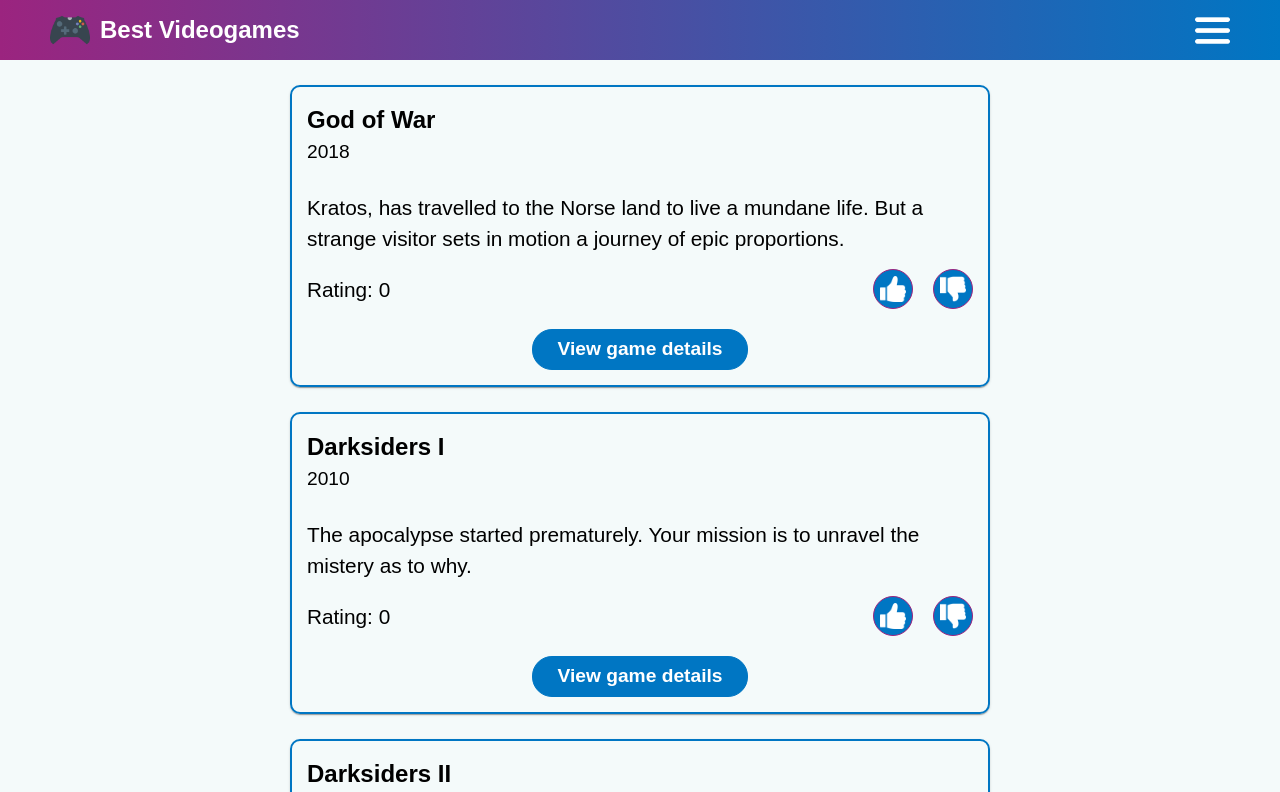
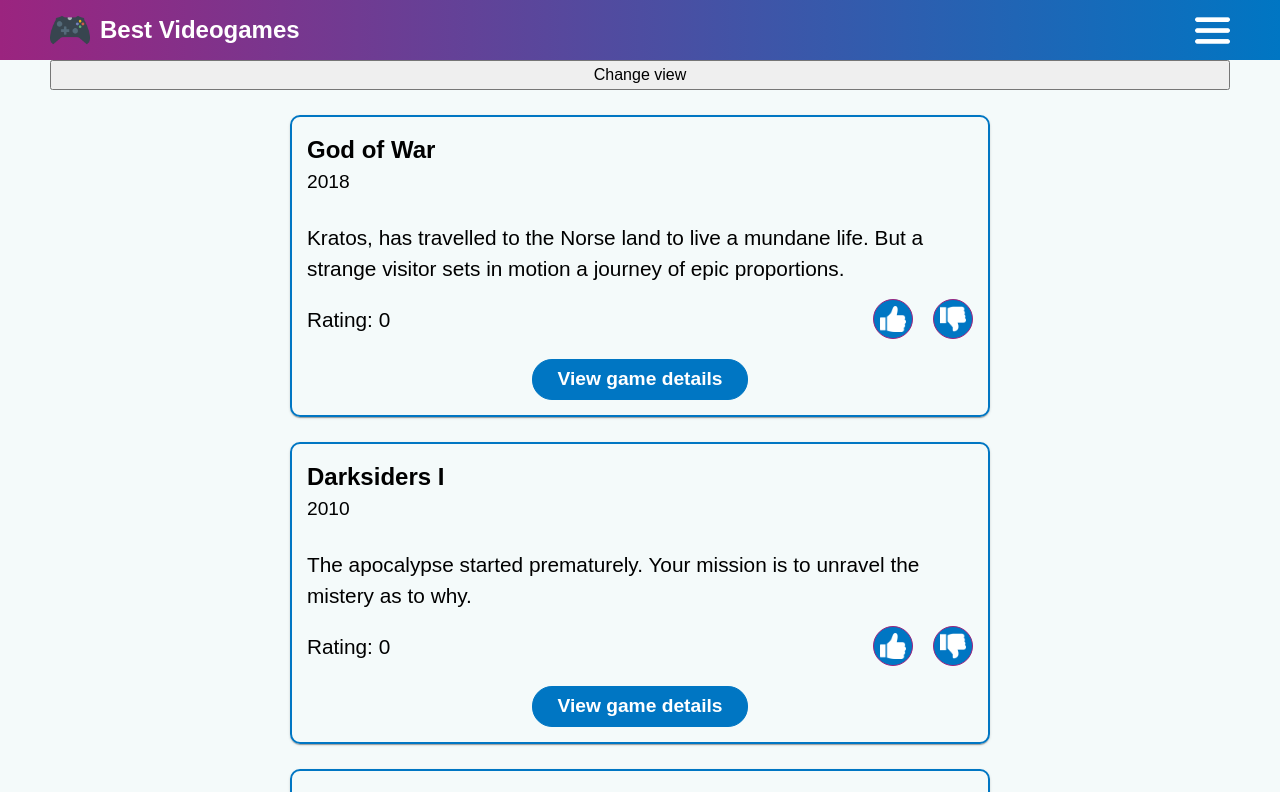
Before and after one commit to lslozano/scalero, a React (Create React App) app: page / in a window 1280 px wide. Shown: the top 792 px of the page. Built offline with nearby package versions, Linux system fonts and the light colour scheme.

Commit message:
Add dynamic styles to change view

```diff
--- a/src/breakPoints.jsx
+++ b/src/breakPoints.jsx
@@ -1,5 +1,6 @@
 export const breakPoints = {
   smallTablet: '@media screen and (min-width: 600px)',
-  largeTablet: '@media screen and (min-width: 800px)',
+  largeTablet: '@media screen and (min-width: 720px)',
+  xLargeTablet: '@media screen and (min-width: 800px)',
   desktop: '@media screen and (min-width: 1024px)',
 };
--- a/src/components/GameCard/styles.jsx
+++ b/src/components/GameCard/styles.jsx
@@ -1,17 +1,24 @@
 import styled from 'styled-components';
 import { breakPoints} from '../../breakPoints';
 
-export const CardContainer = styled.div`
+export const CardContainer = styled.div.attrs({
+  className: 'cardContainer',
+})`
   border: 2px solid #0076c3;
   border-radius: 10px;
   display: flex;
   flex-direction: column;
+  justify-content: space-between;
   margin-block-start: 25px;
   padding: 15px;
   box-shadow: 0px 2px 1px -1px rgb(0 0 0 / 20%), 0px 1px 1px 0px rgb(0 0 0 / 14%), 0px 1px 3px 0px rgb(0 0 0 / 12%);
 
   :hover {
     box-shadow: 10px 10px 5px #9b247f;
+  }
+
+  ${breakPoints.largeTablet} {
+    width: ${props => props.theme.width.gameCard};
   }
 `;
 
@@ -25,7 +32,7 @@ export const Title = styled.p`
 `;
 
 export const Year = styled.p`
-  ${breakPoints.largeTablet} {
+  ${breakPoints.xLargeTablet} {
     font-size: 1.2rem;
   }
 `;
@@ -41,7 +48,7 @@ export const Description = styled.p`
     font-size: 1.1rem;
   }
 
-  ${breakPoints.largeTablet} {
+  ${breakPoints.xLargeTablet} {
     font-size: 1.3rem;
   }
 `;
@@ -59,7 +66,7 @@ export const Rating = styled.p`
     font-size: 1.1rem;
   }
 
-  ${breakPoints.largeTablet} {
+  ${breakPoints.xLargeTablet} {
     font-size: 1.3rem;
   }
 `;
@@ -77,7 +84,7 @@ export const ButtonDetail = styled.div`
     text-decoration: none;
   };
 
-  ${breakPoints.largeTablet} {
+  ${breakPoints.xLargeTablet} {
     a {
       font-size: 1.2rem;
     }
--- a/src/components/GameDetails/styles.jsx
+++ b/src/components/GameDetails/styles.jsx
@@ -24,7 +24,7 @@ export const Title = styled.p`
 `;
 
 export const Year = styled.p`
-  ${breakPoints.largeTablet} {
+  ${breakPoints.xLargeTablet} {
     font-size: 1.2rem;
   }
 `;
@@ -40,7 +40,7 @@ export const Description = styled.p`
     font-size: 1.1rem;
   }
 
-  ${breakPoints.largeTablet} {
+  ${breakPoints.xLargeTablet} {
     font-size: 1.3rem;
   }
 `;
@@ -57,7 +57,7 @@ export const Rating = styled.p`
     font-size: 1.1rem;
   }
 
-  ${breakPoints.largeTablet} {
+  ${breakPoints.xLargeTablet} {
     font-size: 1.3rem;
   }
 `;
@@ -67,7 +67,7 @@ export const Likes = styled.p`
     font-size: 1.1rem;
   }
 
-  ${breakPoints.largeTablet} {
+  ${breakPoints.xLargeTablet} {
     font-size: 1.3rem;
   }
 `;
@@ -77,7 +77,7 @@ export const Dislikes = styled.p`
     font-size: 1.1rem;
   }
 
-  ${breakPoints.largeTablet} {
+  ${breakPoints.xLargeTablet} {
     font-size: 1.3rem;
   }
 `;
--- a/src/components/Reviews/styles.jsx
+++ b/src/components/Reviews/styles.jsx
@@ -18,7 +18,7 @@ export const ReviewContainer = styled.div`
     }
   }
 
-  ${breakPoints.largeTablet} {
+  ${breakPoints.xLargeTablet} {
     p {
       font-size: 1.5rem;
     }
--- a/src/components/VoteButtons/styles.jsx
+++ b/src/components/VoteButtons/styles.jsx
@@ -8,7 +8,7 @@ export const ButtonsContainer = styled.div.attrs(
   display: flex;
   justify-content: space-between;
 
-  ${breakPoints.largeTablet} {
+  ${breakPoints.xLargeTablet} {
     width: 100px;
   }
 `;
@@ -38,7 +38,7 @@ export const Likes = styled.button`
     height: 35px;
   }
 
-  ${breakPoints.largeTablet} {
+  ${breakPoints.xLargeTablet} {
     width: 40px;
     height: 40px;
   }
@@ -65,7 +65,7 @@ export const Dislikes = styled.button`
     height: 35px;
   }
 
-  ${breakPoints.largeTablet} {
+  ${breakPoints.xLargeTablet} {
     width: 40px;
     height: 40px;
   }
--- a/src/views/Game/index.jsx
+++ b/src/views/Game/index.jsx
@@ -26,7 +26,7 @@ const DetailsMainContainer = styled.div`
     align-self: center;
   }
 
-  ${breakPoints.largeTablet} {
+  ${breakPoints.xLargeTablet} {
     margin: 0 auto;
     width: 700px;
   }
@@ -42,7 +42,7 @@ const FormButton = styled.div`
   color: #fff;
   margin: 25px 0;
 
-  ${breakPoints.largeTablet} {
+  ${breakPoints.xLargeTablet} {
     font-size: 1.2rem;
   }
 `;
--- /dev/null
+++ b/src/views/Home/homeThemes.jsx
@@ -0,0 +1,43 @@
+// Themes for Calendar Day Views
+const COLUMN = {
+  flexDirection: {
+    gamesContainer: 'column',
+  },
+  flexWrap: {
+    gamesContainer: 'initial',
+  },
+  justifyContent: {
+    gamesContainer: 'initial',
+  },
+  marginTop: {
+    gamesCard: '0',
+  },
+  width: {
+    gameCard: 'auto',
+  },
+};
+
+const GRID = {
+  flexDirection: {
+    gamesContainer: 'row',
+  },
+  flexWrap: {
+    gamesContainer: 'wrap',
+  },
+  justifyContent: {
+    gamesContainer: 'space-between',
+  },
+  marginTop: {
+    gamesCard: '25px',
+  },
+  width: {
+    gameCard: '300px',
+  },
+};
+
+// Get theme for Home on view selected
+export default function getThemeForHomeViewOn(homeViewSelected) {
+  if (homeViewSelected === 'grid') return GRID;
+
+  return COLUMN;
+}
--- a/src/views/Home/index.jsx
+++ b/src/views/Home/index.jsx
@@ -1,27 +1,20 @@
-import React from 'react'
-import styled from 'styled-components';
+import React, { useState } from 'react'
+import { ThemeProvider } from 'styled-components';
 // Components
 import GameCard from '../../components/GameCard';
 // Styles
-import { breakPoints } from '../../breakPoints';
-
-const GamesContainer = styled.div`
-  margin: 25px 0;
-
-  div:first-child {
-    margin-block-start: 0;
-  }
-
-  ${breakPoints.smallTablet} {
-    margin: 25px auto;
-    max-width: 700px;
-  }
-`;
+import { GamesContainer } from './styles';
+// Utility
+// Functionality
+import getThemeForHomeViewOn from './homeThemes';
 
 const Home = (props) => {
   const { gamesState, setGames } = props;
+  const [homeViewSelected, setHomeViewSelected] = useState('column');
 
   return (
+    <ThemeProvider theme={getThemeForHomeViewOn(homeViewSelected)}>
+      <button onClick={() => setHomeViewSelected('grid')}>Change view</button>
       <GamesContainer>
         {gamesState.map((game, index) => {
           const { name, description, voted, year, rating } = game;
@@ -40,6 +33,7 @@ const Home = (props) => {
           )}
         )}
       </GamesContainer>
+    </ThemeProvider>
   )
 }
 
--- /dev/null
+++ b/src/views/Home/styles.jsx
@@ -0,0 +1,14 @@
+import styled from 'styled-components';
+import { breakPoints } from '../../breakPoints';
+
+export const GamesContainer = styled.div`
+  display: flex;
+  flex-direction: ${props => props.theme.flexDirection.gamesContainer};
+  flex-wrap: ${props => props.theme.flexWrap.gamesContainer};
+  justify-content: ${props => props.theme.justifyContent.gamesContainer};
+  margin: 0 auto 25px;
+
+  ${breakPoints.smallTablet} {
+    max-width: 700px;
+  }
+`;
```
Lines whose indentation alone changed are shown as unchanged.
